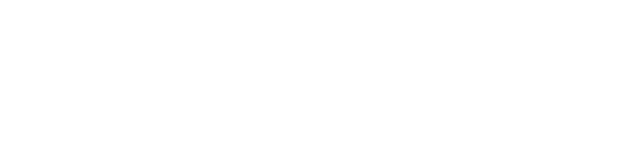
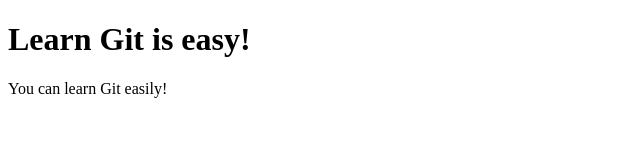
Before and after one commit to makeit-better/learn-git, a plain HTML site: page index.html in a window 1280 px wide. Shown: the whole page, without its empty margins (0-640 px from the left). Drawn offline with Linux system fonts and the light colour scheme.

Commit message:
created branch welcome and add heading and paragraph to index.html

```diff
--- a/index.html
+++ b/index.html
@@ -6,6 +6,7 @@
     <title>Learn Git</title>
 </head>
 <body>
-
+    <h1>Learn Git is easy!</h1>
+    <p>You can learn Git easily!</p>
 </body>
 </html>
```
